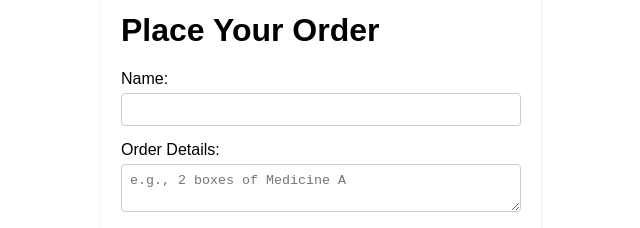
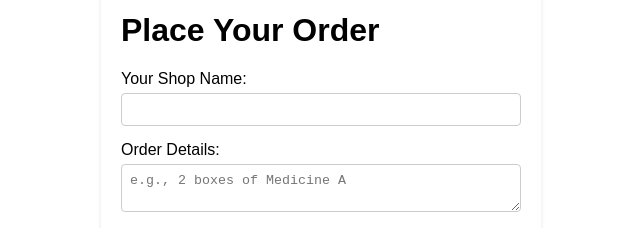
Before and after one commit to VenkateshGOWDA1223/ordersonline, a plain HTML site: page index.html in a window 1280 px wide. Shown: the part 324-552 px from the top of the page, 319-959 px from the left. Drawn offline with Linux system fonts and the light colour scheme.

Commit message:
Update index.html

```diff
--- a/index.html
+++ b/index.html
@@ -16,7 +16,7 @@
             <h1>Place Your Order</h1>
             <form id="order-form">
                 <div class="form-group">
-                    <label for="customer-name">Name:</label>
+                    <label for="customer-name">Your Shop Name:</label>
                     <input type="text" id="customer-name" required>
                 </div>
                 <div class="form-group">
```
